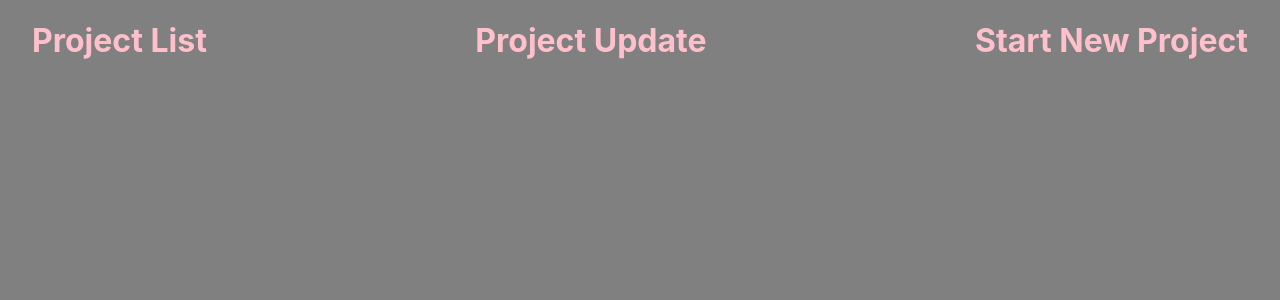
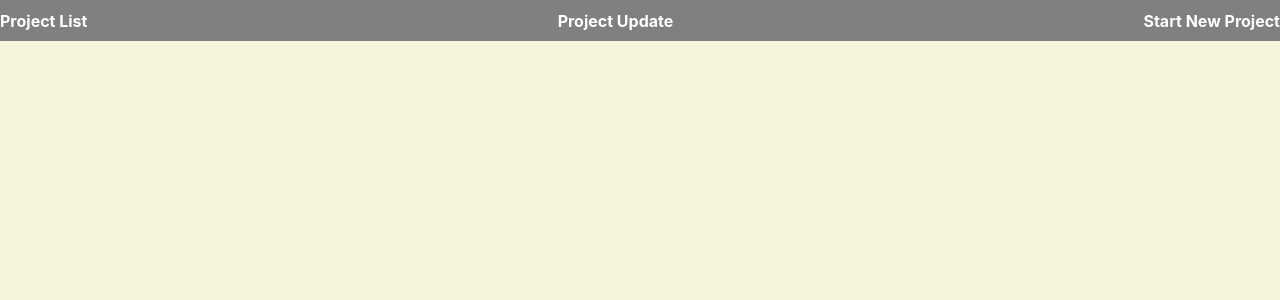
Before and after one commit to DanielCripps94/Small-Project-App---Test, a React (Create React App) app: page / in a window 1280 px wide. Shown: the top 300 px of the page. Built offline with nearby package versions, Linux system fonts and the light colour scheme.

Commit message:
small amounts of styling

```diff
--- a/src/App.css
+++ b/src/App.css
@@ -3,7 +3,7 @@
 }
 
 body {
-  background: grey;
+  background: beige;
 }
 
 .wrapper {
@@ -15,43 +15,46 @@ body {
 }
 
 .headerContainer {
+  background: grey;
   display: flex;
   justify-content: space-between;
   text-decoration: none;
   align-items: flex-start;
+  font-size: 0.5rem;
+
 }
 
 .header--box1 {
-  font-size: 1rem;
+
   cursor: pointer;
   border: none;
   background-color: none;
 }
 
 .header--box2 {
-  font-size: 1rem;
+
   cursor: pointer;
   border: none;
   background-color: none;
 }
 
 .header--box3 {
-  font-size: 1rem;
+
   cursor: pointer;
   border: none;
   background-color: none;
 }
 
 .header--box1 h1 {
-  color: pink;
+  color: white;
 }
 
 .header--box2 h1 {
-  color: pink;
+  color: white;
 }
 
 .header--box3 h1 {
-  color: pink;
+  color: white;
 }
 
 a {
--- a/src/App.js
+++ b/src/App.js
@@ -9,7 +9,7 @@ import './App.css';
 
 function App() {
   return (
-    <div className="wrapper">
+    <div>
 
     <div className="App">
       <NavBar />
```
